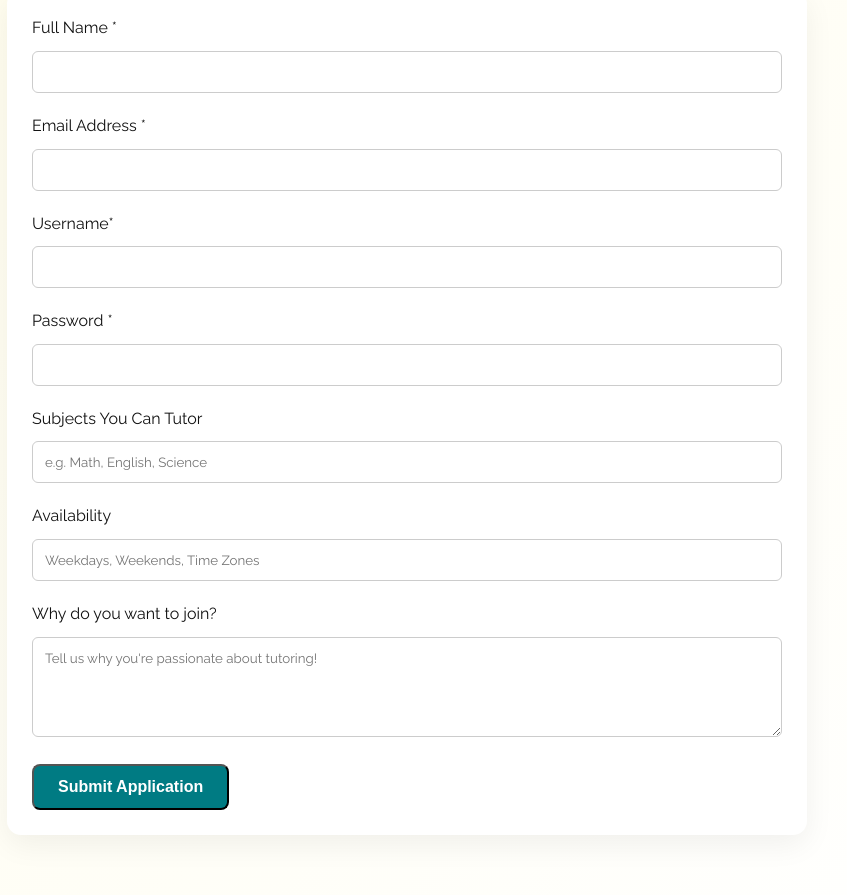
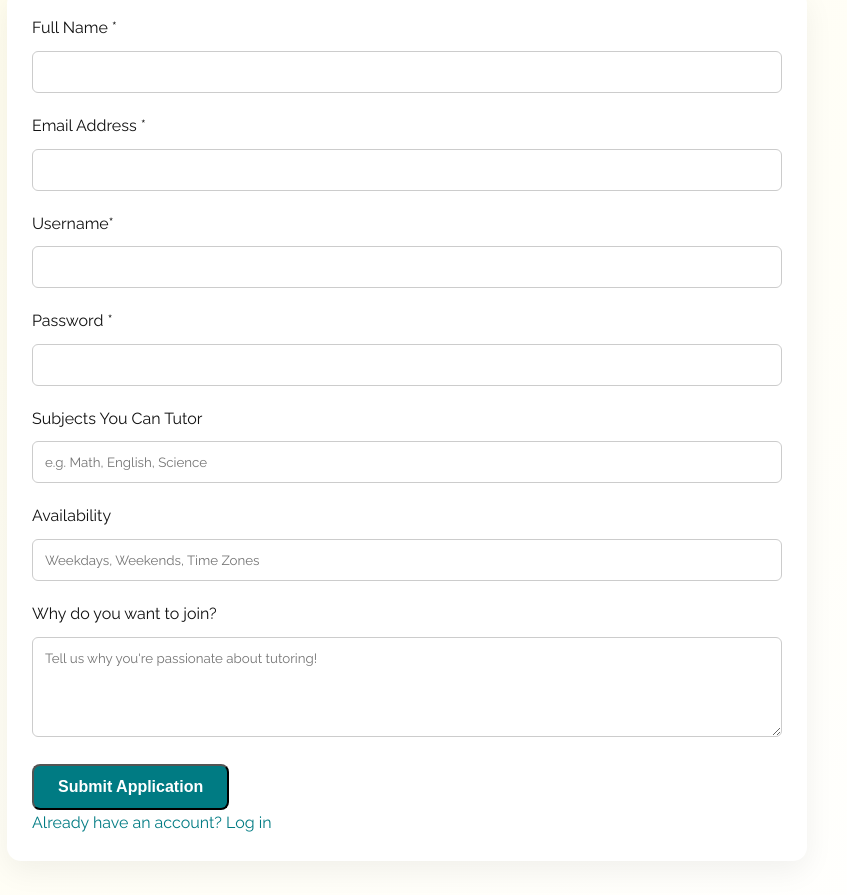
Before and after one commit to Payoya251/SmartKidsTutoring, a website: page Frontend/Recruitment.html in a window 1280 px wide. Shown: the part 507-1402 px from the top of the page, without its empty margins (233-1080 px from the left). Drawn offline with nearby package versions, Linux system fonts and the light colour scheme.

Commit message:
Update Recruitment.html

```diff
--- a/Frontend/Recruitment.html
+++ b/Frontend/Recruitment.html
@@ -61,6 +61,12 @@
         <textarea id="message" name="message" placeholder="Tell us why you're passionate about tutoring!"></textarea>
 
         <button type="submit" class="btn primary">Submit Application</button>
+
+        <!-- NEW CODE -->
+        <div class="back-link">
+          <a href="login.html">Already have an account? Log in</a>
+        </div>
+
       </form>
     </div>
   </div>
```
